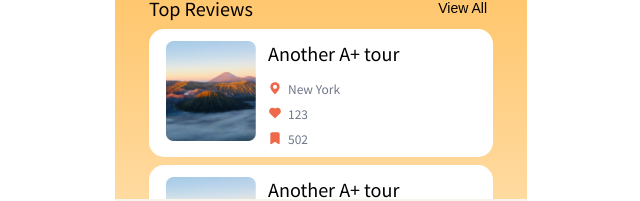
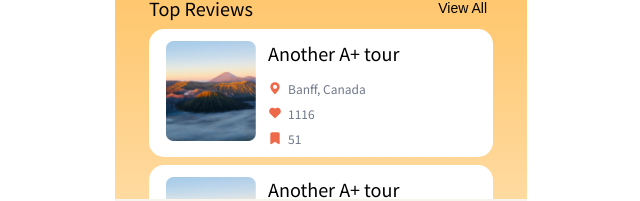
Before and after one commit to TEAM-4line/4line_frontend, a React (Create React App) app: page /home in a window 1280 px wide. Shown: the part 518-719 px from the top of the page, without its empty margins (319-959 px from the left). Built offline with nearby package versions, Linux system fonts and the light colour scheme; a web font is replaced by a local one.

Commit message:
Style: 샘플 프로필 이미지 스타일 수정

```diff
--- a/src/components/home/TopBar.jsx
+++ b/src/components/home/TopBar.jsx
@@ -31,6 +31,7 @@ const TopWrapper = styled.div`
 
 const BackBtnBox = styled.img`
   width: 38px;
+
   border-radius: 12px;
   box-shadow: 1px 1px 3px rgba(0, 0, 0, 0.1);
 `;
--- a/src/components/home/TopReview.jsx
+++ b/src/components/home/TopReview.jsx
@@ -13,33 +13,33 @@ const TopReview = () => {
       id: 1,
       image: SampleImg,
       title: "Another A+ tour",
-      location: "New York",
-      likes: 123,
-      bookmarks: 502,
+      location: "Banff, Canada",
+      likes: 1116,
+      bookmarks: 51,
     },
     {
       id: 2,
       image: SampleImg,
       title: "Another A+ tour",
-      location: "New York",
-      likes: 123,
-      bookmarks: 502,
+      location: "Banff, Canada",
+      likes: 1116,
+      bookmarks: 51,
     },
     {
       id: 3,
       image: SampleImg,
       title: "Another A+ tour",
-      location: "New York",
-      likes: 123,
-      bookmarks: 502,
+      location: "Banff, Canada",
+      likes: 1116,
+      bookmarks: 51,
     },
     {
       id: 4,
       image: SampleImg,
       title: "Another A+ tour",
-      location: "New York",
-      likes: 123,
-      bookmarks: 502,
+      location: "Banff, Canada",
+      likes: 1116,
+      bookmarks: 51,
     },
   ];
 
@@ -123,4 +123,5 @@ const Icon = styled.img`
 const Text = styled.span`
   font-size: 12px;
   color: #6f7789;
+  font-weight: light;
 `;
--- a/src/pages/home/HomePage.js
+++ b/src/pages/home/HomePage.js
@@ -125,6 +125,7 @@ const Title = styled.div`
   font-weight: 500;
 `;
 const ViewAll = styled.button`
+  color: black;
   font-size: 14px;
   border: none;
   background: none;
```
